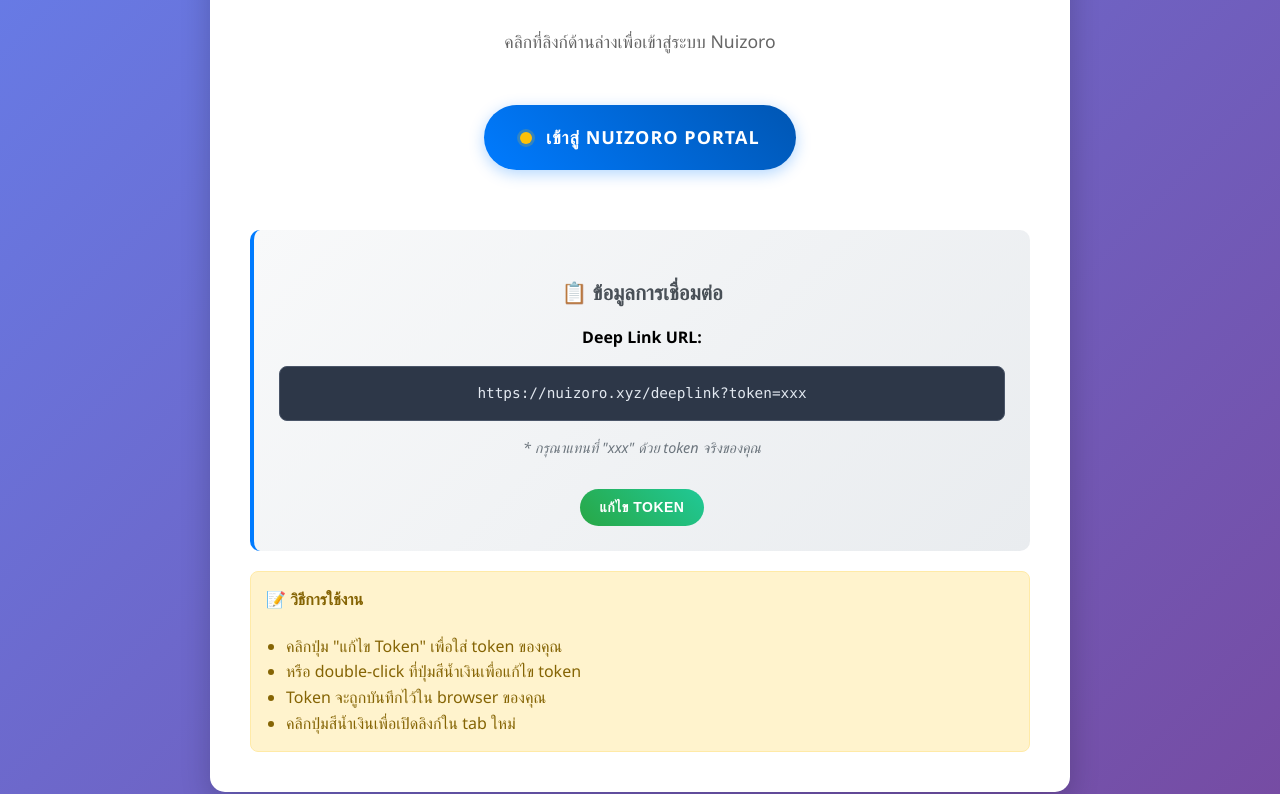
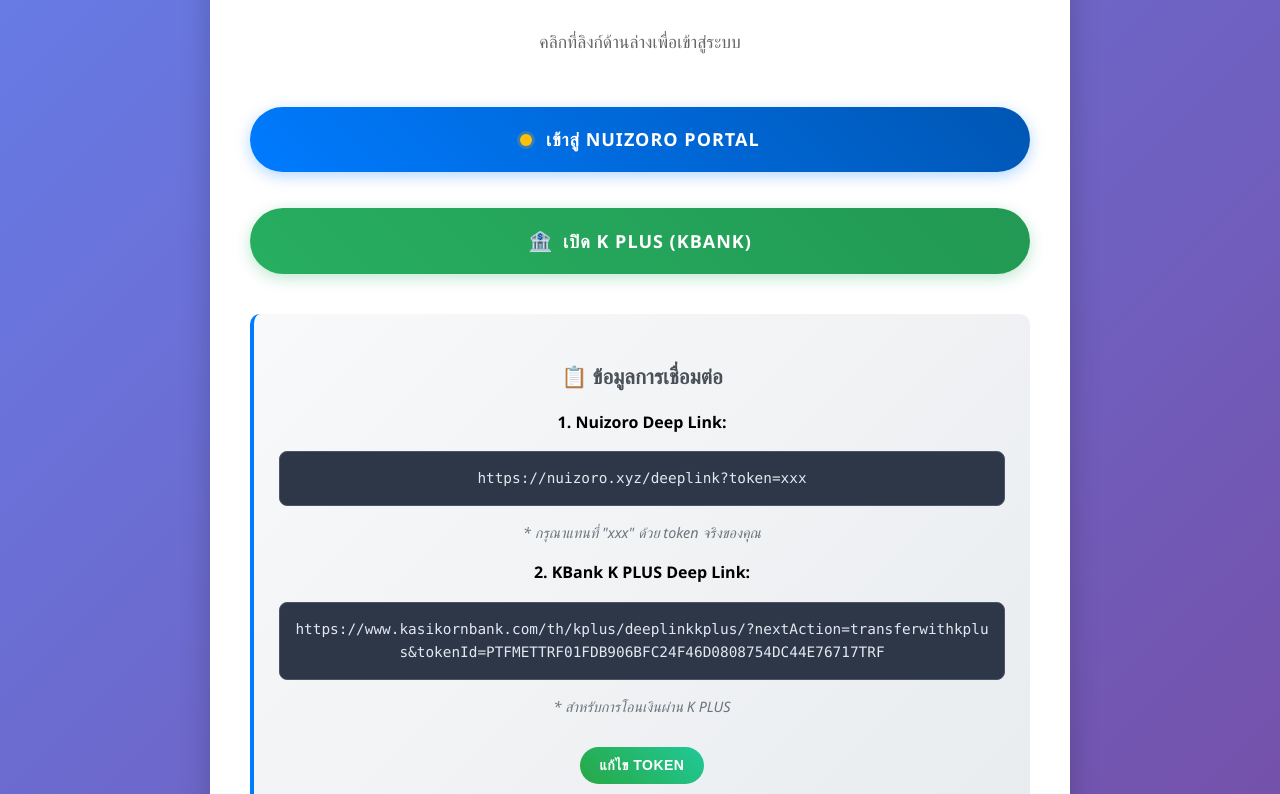
Before and after one commit to ammalesy/partner-web-test, a plain HTML site: page index.html in a window 1280 px wide. Shown: the part 174-968 px from the top of the page. Drawn offline with Linux system fonts and the light colour scheme.

Commit message:
Add test kbank url

```diff
--- a/index.html
+++ b/index.html
@@ -11,29 +11,49 @@
     <div class="container">
         <h1>🔗 Nuizoro Partner Portal</h1>
 
-        <p class="subtitle">คลิกที่ลิงก์ด้านล่างเพื่อเข้าสู่ระบบ Nuizoro</p>
+        <p class="subtitle">คลิกที่ลิงก์ด้านล่างเพื่อเข้าสู่ระบบ</p>
 
+        <div class="buttons-container">
             <a href="https://nuizoro.xyz/deeplink?token=xxx" class="deeplink-button" target="_blank">
                 <span class="status-indicator status-pending"></span>
                 เข้าสู่ Nuizoro Portal
             </a>
 
+            <a href="https://www.kasikornbank.com/th/kplus/deeplinkkplus/?nextAction=transferwithkplus&tokenId=PTFMETTRF01FDB906BFC24F46D0808754DC44E76717TRF"
+               class="kbank-button" target="_blank">
+                <span class="bank-icon">🏦</span>
+                เปิด K PLUS (KBank)
+            </a>
+        </div>
+
         <div class="info">
             <h3>📋 ข้อมูลการเชื่อมต่อ</h3>
-            <p><strong>Deep Link URL:</strong></p>
+
+            <div class="link-section">
+                <p><strong>1. Nuizoro Deep Link:</strong></p>
                 <div class="token-info">
                     https://nuizoro.xyz/deeplink?token=xxx
                 </div>
                 <p class="note">* กรุณาแทนที่ "xxx" ด้วย token จริงของคุณ</p>
             </div>
 
+            <div class="link-section">
+                <p><strong>2. KBank K PLUS Deep Link:</strong></p>
+                <div class="token-info kbank-url">
+                    https://www.kasikornbank.com/th/kplus/deeplinkkplus/?nextAction=transferwithkplus&tokenId=PTFMETTRF01FDB906BFC24F46D0808754DC44E76717TRF
+                </div>
+                <p class="note">* สำหรับการโอนเงินผ่าน K PLUS</p>
+            </div>
+        </div>
+
         <div class="instructions">
             <h4>📝 วิธีการใช้งาน</h4>
             <ul>
-                <li>คลิกปุ่ม "แก้ไข Token" เพื่อใส่ token ของคุณ</li>
+                <li><strong>Nuizoro Portal:</strong> คลิกปุ่ม "แก้ไข Token" เพื่อใส่ token ของคุณ</li>
                 <li>หรือ double-click ที่ปุ่มสีน้ำเงินเพื่อแก้ไข token</li>
+                <li><strong>K PLUS:</strong> คลิกปุ่มสีเขียวเพื่อเปิดแอป K PLUS</li>
                 <li>Token จะถูกบันทึกไว้ใน browser ของคุณ</li>
-                <li>คลิกปุ่มสีน้ำเงินเพื่อเปิดลิงก์ใน tab ใหม่</li>
+                <li>ลิงก์จะเปิดใน tab ใหม่</li>
             </ul>
         </div>
     </div>
--- a/styles.css
+++ b/styles.css
@@ -60,6 +60,47 @@
 
 .deeplink-button:active {
     transform: translateY(0);
+}
+
+/* Buttons Container */
+.buttons-container {
+    display: flex;
+    flex-direction: column;
+    gap: 1rem;
+    margin: 2rem 0;
+}
+
+/* KBank Button */
+.kbank-button {
+    display: inline-flex;
+    align-items: center;
+    justify-content: center;
+    gap: 10px;
+    padding: 18px 36px;
+    background: linear-gradient(45deg, #27ae60, #229954);
+    color: white;
+    text-decoration: none;
+    border-radius: 50px;
+    font-size: 18px;
+    font-weight: 600;
+    transition: all 0.3s ease;
+    box-shadow: 0 4px 15px rgba(39, 174, 96, 0.3);
+    text-transform: uppercase;
+    letter-spacing: 1px;
+}
+
+.kbank-button:hover {
+    transform: translateY(-2px);
+    box-shadow: 0 6px 20px rgba(39, 174, 96, 0.4);
+    background: linear-gradient(45deg, #229954, #1e8449);
+}
+
+.kbank-button:active {
+    transform: translateY(0);
+}
+
+.bank-icon {
+    font-size: 1.2rem;
 }
 
 .info {
@@ -169,7 +210,12 @@
         font-size: 2rem;
     }
 
-    .deeplink-button {
+    .buttons-container {
+        gap: 0.8rem;
+    }
+
+    .deeplink-button,
+    .kbank-button {
         padding: 15px 25px;
         font-size: 16px;
     }
```
Lines whose indentation alone changed are shown as unchanged.
